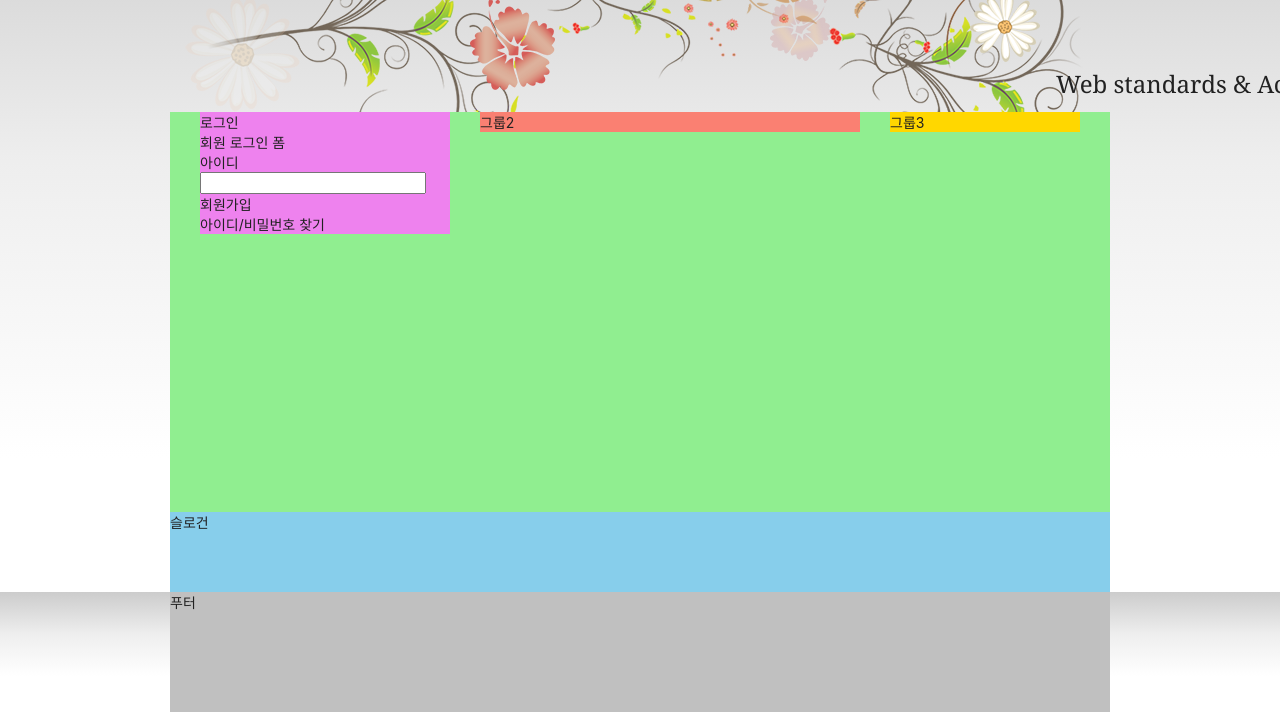
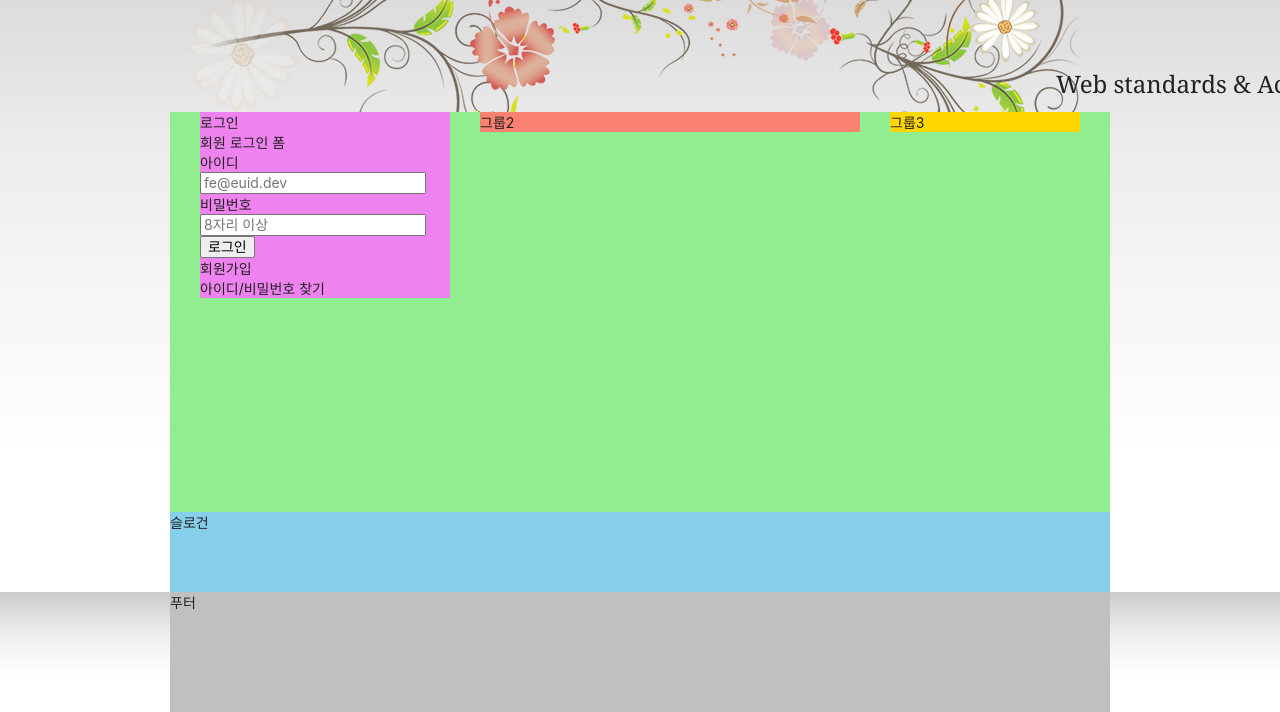
Before and after one commit to kimzeze/HTML5, a plain HTML site: page index.html in a window 1280 px wide. Shown: the part 135-847 px from the top of the page. Drawn offline with Linux system fonts and the light colour scheme; a web font is replaced by a local one.

Commit message:
로그인 버튼

```diff
--- a/index.html
+++ b/index.html
@@ -141,14 +141,18 @@
       <!-- 로그인 섹션 -->
       <section class="login">
         <h2 class="login-title">로그인</h2>
-        <form action="" class="login-form">
+        <form action="hhtps://formspree.io/seulbinim@gmail.com" class="login-form" method = "post">
           <fieldset>
             <legend>회원 로그인 폼</legend>
             <div class="user-email">
               <label for="userEmail">아이디</label>
-
-              <input type="email" id="userEmail" />
+              <input type="email" id="userEmail" name ="userEmail" placeholder="fe@euid.dev" required/>
             </div>
+            <div class="user-pw">
+              <label for="userpw">비밀번호</label>
+              <input type="password" id="userpw" name ="userPw" placeholder="8자리 이상" required/>
+            </div>
+            <button type="submit" class ="login-button">로그인</button>
           </fieldset>
         </form>
         <ul class="sign">
```
